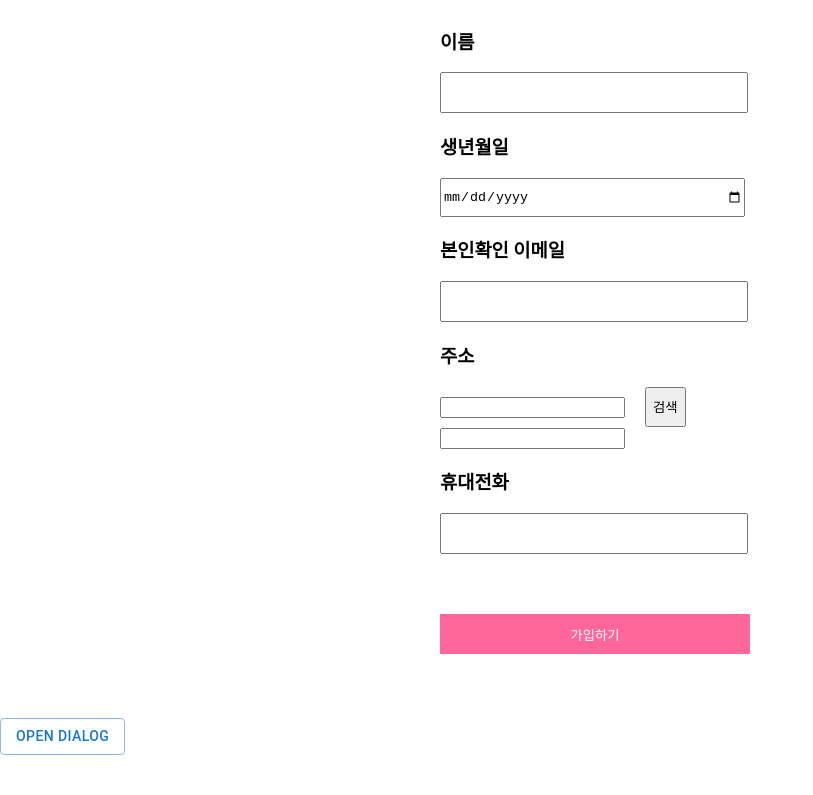
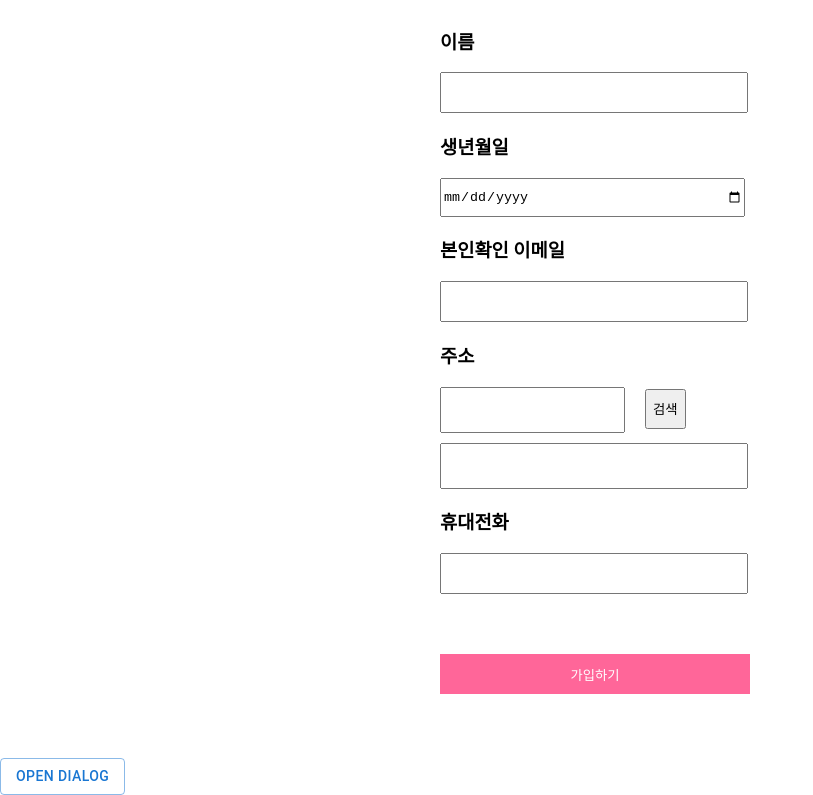
Before and after one commit to Jungsooooooo/music_site_front, a React (Create React App) app: page /join in a window 1280 px wide. Shown: the part 525-1320 px from the top of the page, without its empty margins (0-813 px from the left). Before the commit the page ends 1280 px from the top, so only its background shows below. Built offline with nearby package versions, Linux system fonts and the light colour scheme.

Commit message:
css 수정 및 사용하지 않는 코드 정리

```diff
--- a/src/css/MakeUser.css
+++ b/src/css/MakeUser.css
@@ -48,3 +48,12 @@
   margin-left: 20px;
   height: 40px;
 }
+
+#makeZipCode {
+  height: 40px;
+  margin-bottom: 10px;
+}
+#makeAddress {
+  height: 40px;
+  width: 300px;
+}
--- a/src/music/admin/UserInfo.js
+++ b/src/music/admin/UserInfo.js
@@ -2,10 +2,9 @@ import React from "react";
 import Table from "@mui/material/Table";
 import TableBody from "@mui/material/TableBody";
 import TableCell from "@mui/material/TableCell";
-import TableContainer from "@mui/material/TableContainer";
 import TableHead from "@mui/material/TableHead";
 import TableRow from "@mui/material/TableRow";
-import Paper from "@mui/material/Paper";
+
 import { useEffect } from "react";
 import axios from "axios";
 import { useState } from "react";
--- a/src/music/user/MakeUser.js
+++ b/src/music/user/MakeUser.js
@@ -10,7 +10,6 @@ import { Button } from "@mui/material";
 
 const MakeUser = () => {
   const [idCheck, setIdCheck] = useState(null);
-  const [modalState, setModalState] = useState(true);
   const [inputAddressValue, setInputAddressValue] = useState("");
   const [inputZipCodeValue, setInputZipCodeValue] = useState("");
   const [open, setOpen] = useState(false);
```
